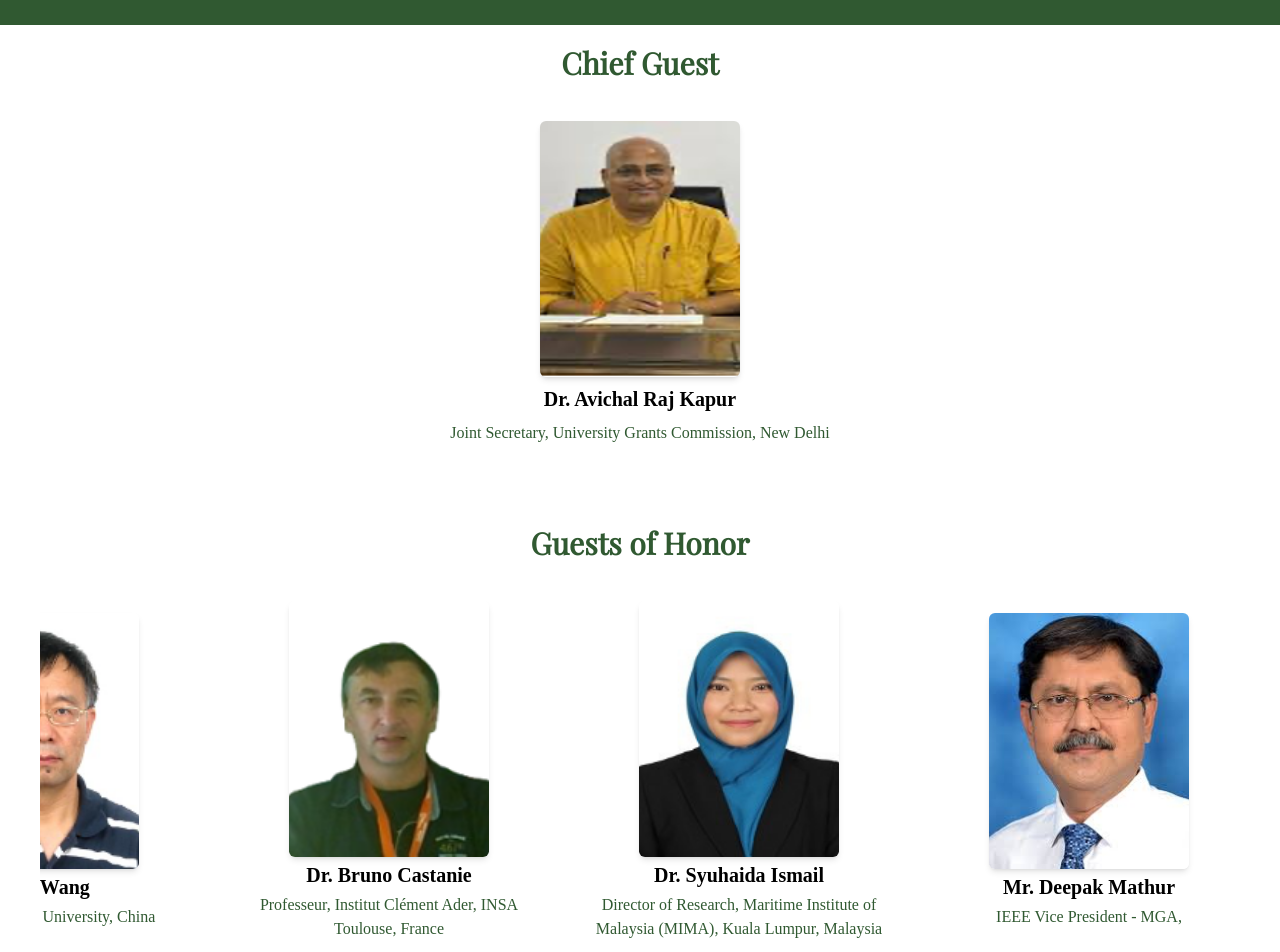
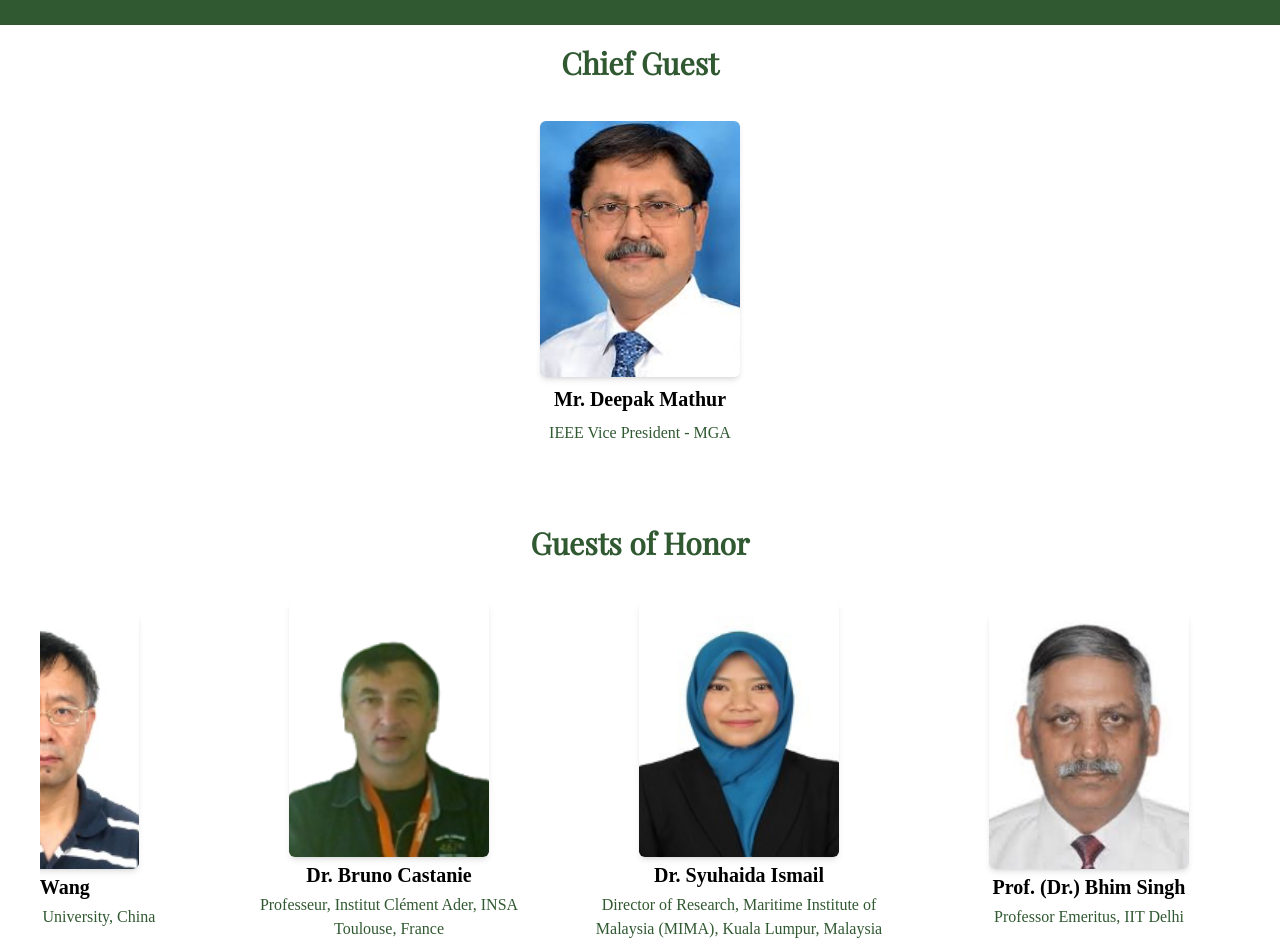
Before and after one commit to sai-ram-kaushik/sustained, a Next.js app: page /academic-speakers in a window 1280 px wide. Shown: the part 480-1432 px from the top of the page. Built offline with nearby package versions, Linux system fonts and the light colour scheme.

Commit message:
updated cheif guest

```diff
--- a/app/academic-speakers/page.jsx
+++ b/app/academic-speakers/page.jsx
@@ -17,11 +17,9 @@ const Publications = () => {
           <div className="flex md:flex-row flex-col w-full justify-evenly items-center lg:gap-0 gap-10">
 
             <div className="flex flex-col items-center gap-2">
-              <Image src={"/keynote/chief.png"} height={200} width={200} className="shadow-md rounded-md object-cover h-64" />
-              <span className="text-xl font-bold text-center font-unbounded text-black">Dr. Avichal Raj Kapur</span>
-              <span className="text-center text-secondary">Joint Secretary,
-University Grants Commission,
-New Delhi
+              <Image src={"/guest-of-honor/DeepakMathur.jpg"} height={200} width={200} className="shadow-md rounded-md object-cover h-64" />
+              <span className="text-xl font-bold text-center font-unbounded text-black">Mr. Deepak Mathur</span>
+              <span className="text-center text-secondary">IEEE Vice President - MGA
 </span>
             </div>
           </div>
--- a/data/guest-of-honor.json
+++ b/data/guest-of-honor.json
@@ -30,12 +30,6 @@
         "Image": "/guest-of-honor/drSyu.png"
     },
     {
-        "Name": "Mr. Deepak Mathur",
-        "Designation": "IEEE Vice President - MGA",
-        "Affiliation": "",
-        "Image": "/guest-of-honor/DeepakMathur.jpg"
-    },
-    {
         "Name": "Prof. (Dr.) Bhim Singh",
         "Designation": "Professor Emeritus",
         "Affiliation": "IIT Delhi",
```
